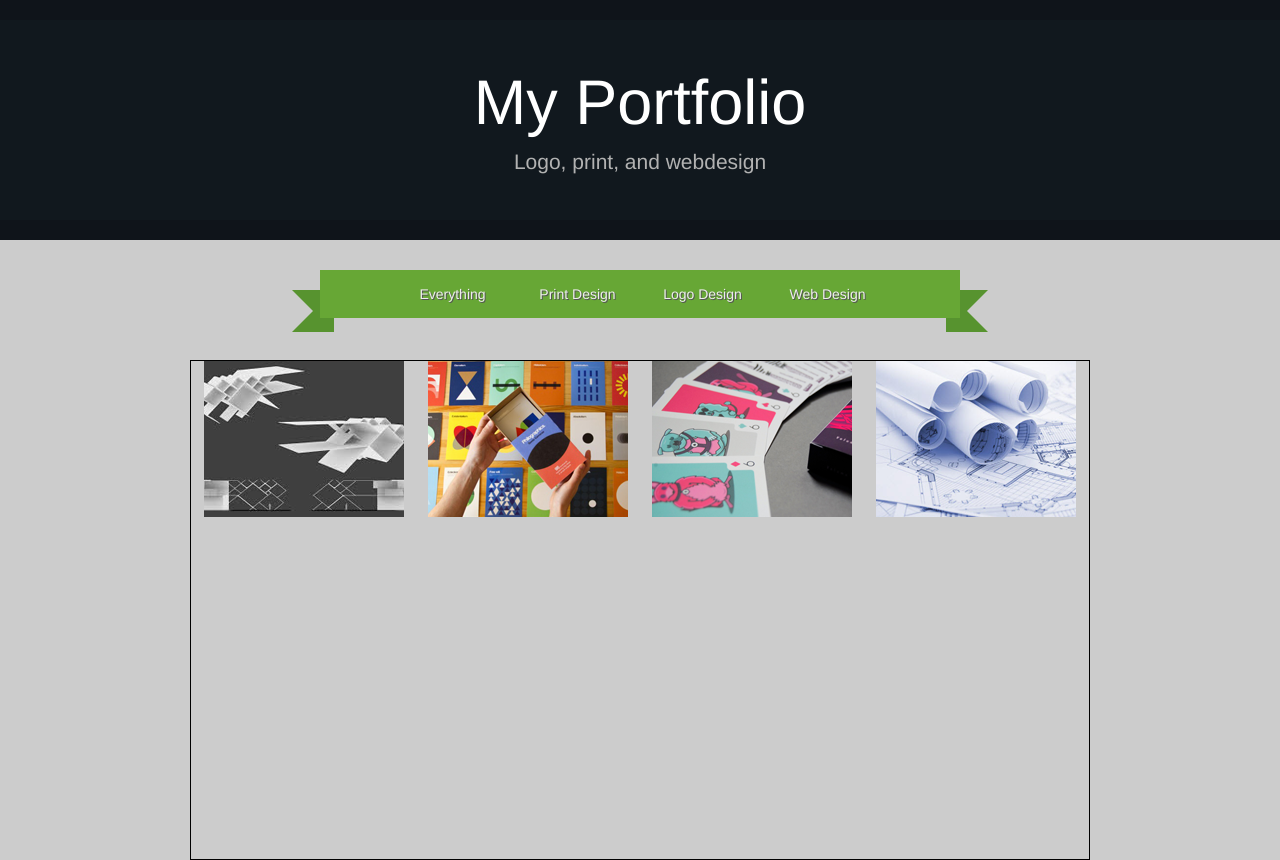
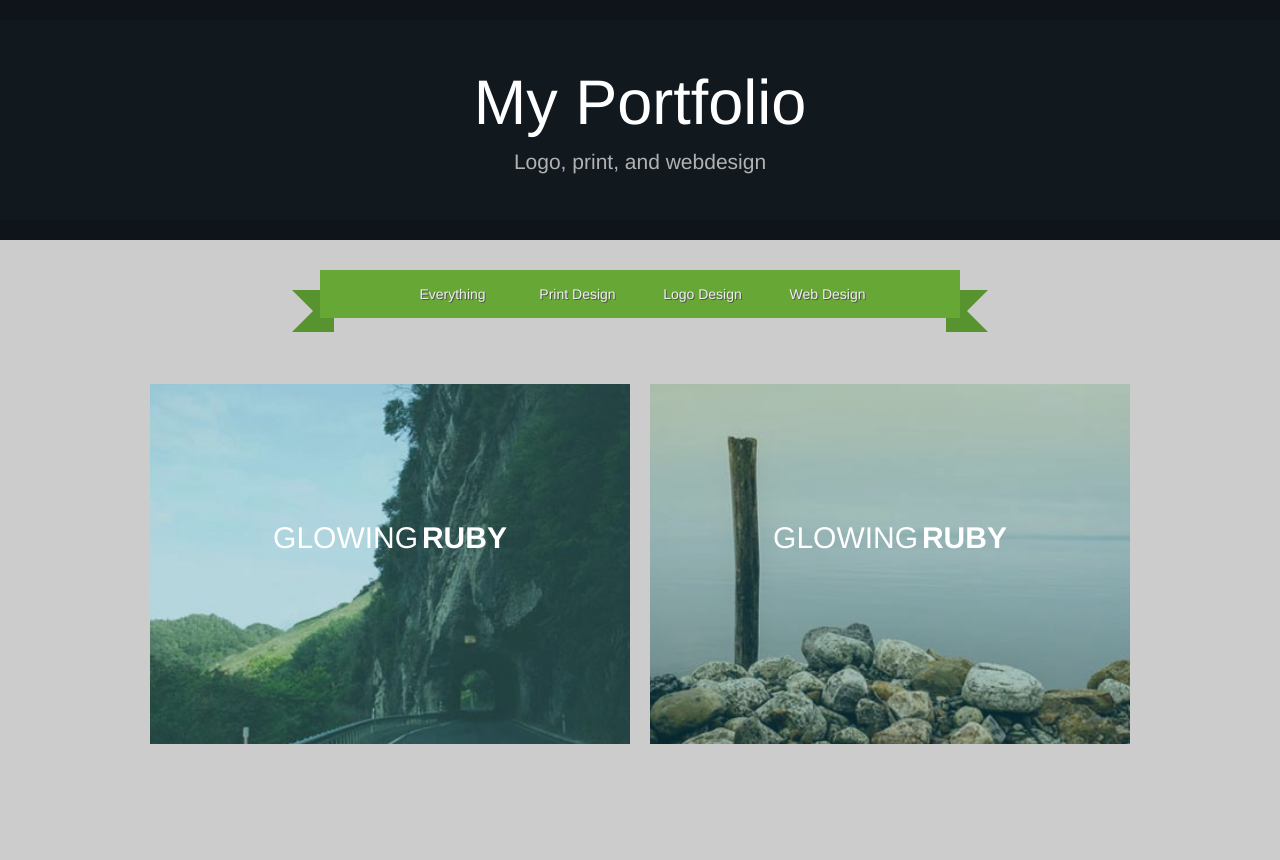
Before and after one commit to Shibite/html5-portfolio, a plain HTML site: page index.html in a window 1280 px wide. After the commit the page ends 800 px from the top, so only its background shows below. Drawn offline with nearby package versions, Linux system fonts and the light colour scheme.

Commit message:
added ruby effect

```diff
--- a/css/styles.css
+++ b/css/styles.css
@@ -88,7 +88,7 @@
 		}
 
 .portfolio {
-	width: 900px;
+	width: 1200px;
 	height: 500px;
 	border: 1px solid black;
 	margin: 0 auto;
@@ -97,3 +97,141 @@
 .portfolio img{
 	margin: auto 10px;
 }
+
+/** grid for portfolio **/
+
+.grid {
+	position: relative;
+	margin: 0 auto;
+	padding: 1em 0 4em;
+	max-width: 1000px;
+	list-style: none;
+	text-align: center;
+}
+
+/* Common style */
+.grid figure {
+	position: relative;
+	float: left;
+	overflow: hidden;
+	margin: 10px 1%;
+	min-width: 320px;
+	max-width: 480px;
+	max-height: 360px;
+	width: 48%;
+	background: #3085a3;
+	text-align: center;
+	cursor: pointer;
+}
+
+.grid figure img {
+	position: relative;
+	display: block;
+	min-height: 100%;
+	max-width: 100%;
+	opacity: 0.8;
+}
+
+.grid figure figcaption {
+	padding: 2em;
+	color: #fff;
+	text-transform: uppercase;
+	font-size: 1.25em;
+	-webkit-backface-visibility: hidden;
+	backface-visibility: hidden;
+}
+
+.grid figure figcaption::before,
+.grid figure figcaption::after {
+	pointer-events: none;
+}
+
+.grid figure figcaption,
+.grid figure figcaption > a {
+	position: absolute;
+	top: 0;
+	left: 0;
+	width: 100%;
+	height: 100%;
+}
+
+/* Anchor will cover the whole item by default */
+/* For some effects it will show as a button */
+.grid figure figcaption > a {
+	z-index: 1000;
+	text-indent: 200%;
+	white-space: nowrap;
+	font-size: 0;
+	opacity: 0;
+}
+
+.grid figure h2 {
+	word-spacing: -0.15em;
+	font-weight: 300;
+}
+
+.grid figure h2 span {
+	font-weight: 800;
+}
+
+.grid figure h2,
+.grid figure p {
+	margin: 0;
+}
+
+.grid figure p {
+	letter-spacing: 1px;
+	font-size: 68.5%;
+}
+
+/*---------------*/
+/***** Ruby *****/
+/*---------------*/
+
+figure.effect-ruby {
+	background-color: #17819c;
+}
+
+figure.effect-ruby img {
+	opacity: 0.7;
+	-webkit-transition: opacity 0.35s, -webkit-transform 0.35s;
+	transition: opacity 0.35s, transform 0.35s;
+	-webkit-transform: scale(1.15);
+	transform: scale(1.15);
+}
+
+figure.effect-ruby:hover img {
+	opacity: 0.5;
+	-webkit-transform: scale(1);
+	transform: scale(1);
+}
+
+figure.effect-ruby h2 {
+	margin-top: 20%;
+	-webkit-transition: -webkit-transform 0.35s;
+	transition: transform 0.35s;
+	-webkit-transform: translate3d(0,20px,0);
+	transform: translate3d(0,20px,0);
+}
+
+figure.effect-ruby p {
+	margin: 1em 0 0;
+	padding: 3em;
+	border: 1px solid #fff;
+	opacity: 0;
+	-webkit-transition: opacity 0.35s, -webkit-transform 0.35s;
+	transition: opacity 0.35s, transform 0.35s;
+	-webkit-transform: translate3d(0,20px,0) scale(1.1);
+	transform: translate3d(0,20px,0) scale(1.1);
+}
+
+figure.effect-ruby:hover h2 {
+	-webkit-transform: translate3d(0,0,0);
+	transform: translate3d(0,0,0);
+}
+
+figure.effect-ruby:hover p {
+	opacity: 1;
+	-webkit-transform: translate3d(0,0,0) scale(1);
+	transform: translate3d(0,0,0) scale(1);
+}
--- a/index.html
+++ b/index.html
@@ -44,12 +44,26 @@
 	</div>
 </div>
 
-<div class="portfolio text-center">
-	<img src="images/portfolio1.png">
-	<img src="images/portfolio2.png">
-	<img src="images/portfolio3.png">
-	<img src="images/portfolio4.png">
-</div>
+
+        <div class="grid">
+          <figure class="effect-ruby">
+            <img src="images/13.jpg" alt="img13"/>
+            <figcaption>
+              <h2>Glowing <span>Ruby</span></h2>
+              <p>Ruby did not need any help. Everybody knew that.</p>
+              <a href="#">View more</a>
+            </figcaption>
+          </figure>
+          <figure class="effect-ruby">
+            <img src="images/14.jpg" alt="img14"/>
+            <figcaption>
+              <h2>Glowing <span>Ruby</span></h2>
+              <p>Ruby did not need any help. Everybody knew that.</p>
+              <a href="#">View more</a>
+            </figcaption>
+          </figure>
+        </div>
+
 
 
     <!-- Bootstrap core JavaScript
```
Also changed, not shown: images/13.jpg (added), images/14.jpg (added).
